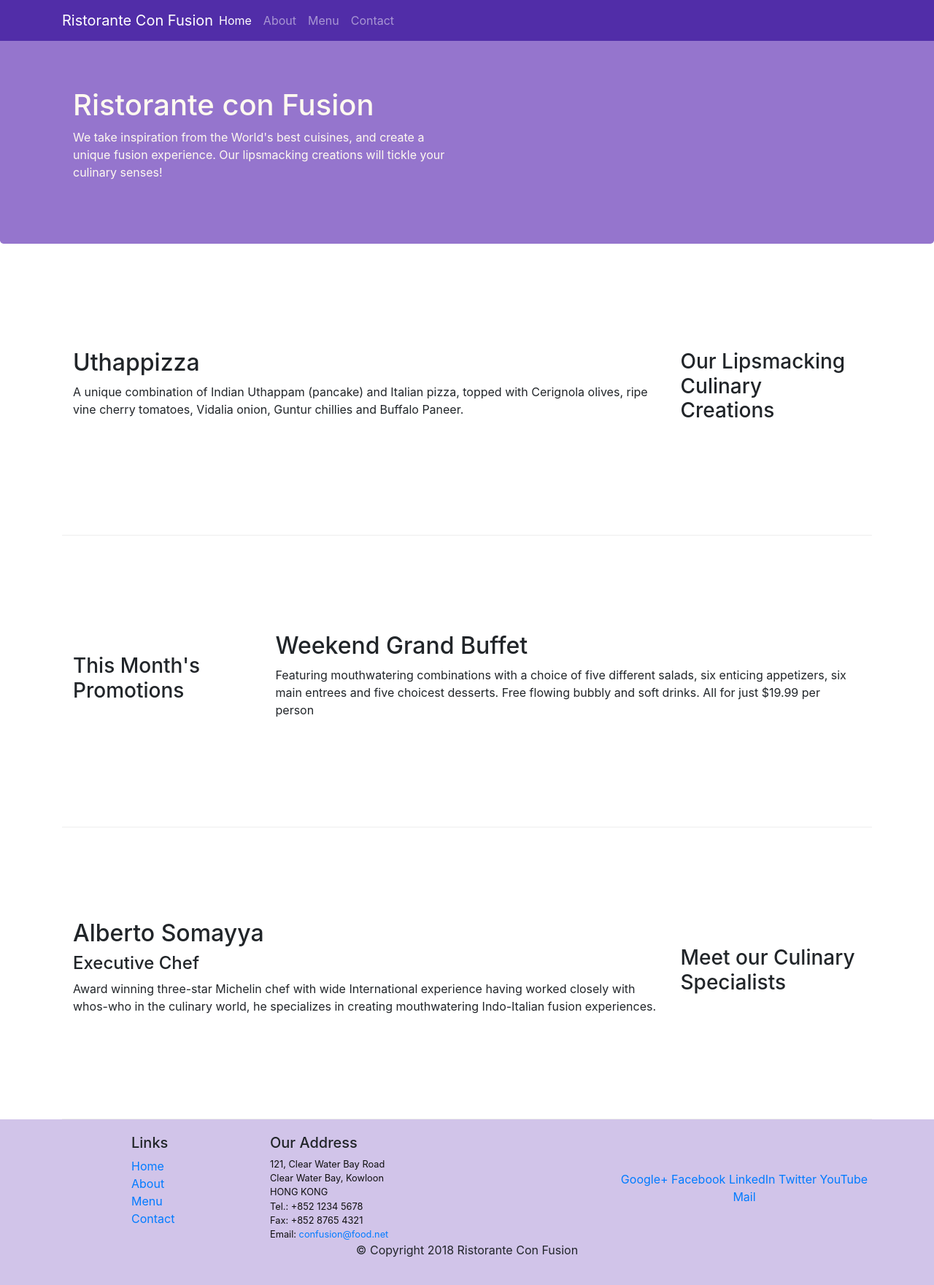
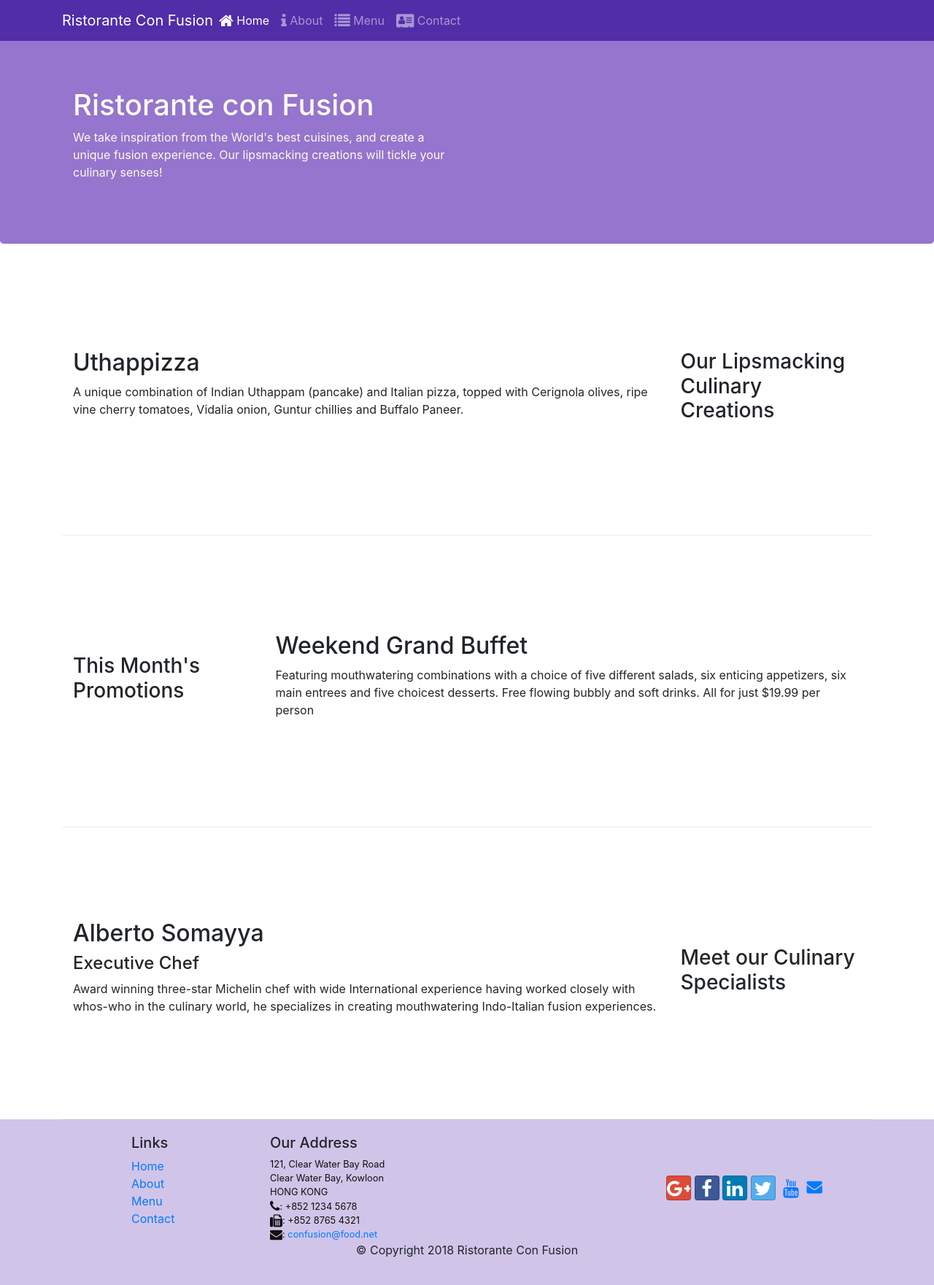
Before and after one commit to anushkaWeerasekarage/bootstrap4-Exercise, a website: page index.html in a window 1280 px wide. Shown: the whole page at 73% size. Drawn offline with nearby package versions, Linux system fonts and the light colour scheme.

Commit message:
icon font

```diff
--- a/index.html
+++ b/index.html
@@ -9,7 +9,10 @@
 
      <!-- Bootstrap CSS -->
      <link rel="stylesheet" href="node_modules/bootstrap/dist/css/bootstrap.min.css">
-     <link rel="stylesheet" href="css/styles.css">
+     <link rel="stylesheet" href="node_modules/font-awesome/css/font-awesome.min.css">
+     <link rel="stylesheet" href="node_modules/bootstrap-social/bootstrap-social.css">
+     <link rel="stylesheet" href="css/styles.css" type="text/css">
+
      <title>Ristorante Con Fusion</title>
 </head>
 
@@ -22,10 +25,10 @@
             <a class="navbar-brand mr-auto" href="#">Ristorante Con Fusion</a>
             <div class="collapse navbar-collapse" id="Navbar">
                     <ul class="navbar-nav mr-auto">
-                            <li class="nav-item active"><a class="nav-link" href="#">Home</a></li>
-                            <li class="nav-item"><a class="nav-link" href="./aboutus.html">About</a></li>
-                            <li class="nav-item"><a class="nav-link" href="#">Menu</a></li>
-                            <li class="nav-item"><a class="nav-link" href="#">Contact</a></li>
+                            <li class="nav-item active"><a class="nav-link" href="#"><span class="fa fa-home fa-lg"></span> Home</a></li>
+                            <li class="nav-item"><a class="nav-link" href="./aboutus.html"><span class="fa fa-info fa-lg"></span> About</a></li>
+                            <li class="nav-item"><a class="nav-link" href="#"><span class="fa fa-list fa-lg"></span> Menu</a></li>
+                            <li class="nav-item"><a class="nav-link" href="#"><span class="fa fa-address-card fa-lg"></span> Contact</a></li>
                         </ul>
             </div>
 
@@ -96,19 +99,19 @@
 		              121, Clear Water Bay Road<br>
 		              Clear Water Bay, Kowloon<br>
 		              HONG KONG<br>
-		              Tel.: +852 1234 5678<br>
-		              Fax: +852 8765 4321<br>
-		              Email: <a href="mailto:confusion@food.net">confusion@food.net</a>
+		              <i class="fa fa-phone fa-lg"></i>: +852 1234 5678<br>
+		              <i class="fa fa-fax fa-lg"></i>: +852 8765 4321<br>
+		              <i class="fa fa-envelope fa-lg"></i>: <a href="mailto:confusion@food.net">confusion@food.net</a>
 		           </address>
                 </div>
                 <div class="col-12 col-sm-4 align-self-center">
                     <div class="text-center">
-                        <a href="http://google.com/+">Google+</a>
-                        <a href="http://www.facebook.com/profile.php?id=">Facebook</a>
-                        <a href="http://www.linkedin.com/in/">LinkedIn</a>
-                        <a href="http://twitter.com/">Twitter</a>
-                        <a href="http://youtube.com/">YouTube</a>
-                        <a href="mailto:">Mail</a>
+                        <a class="btn btn-social-icon btn-google" href="http://google.com/+"><i class="fa fa-google-plus fa-lg"></i></a>
+                        <a class="btn btn-social-icon btn-facebook" href="http://www.facebook.com/profile.php?id="><i class="fa fa-facebook fa-lg"></i></a>
+                        <a class="btn btn-social-icon btn-linkedin" href="http://www.linkedin.com/in/"><i class="fa fa-linkedin fa-lg"></i></a>
+                        <a class="btn btn-social-icon btn-twitter" href="http://twitter.com/"><i class="fa fa-twitter fa-lg"></i></a>
+                        <a class="btn btn-social-icon btn-youtube" href="http://youtube.com/"><i class="fa fa-youtube fa-lg"></i></a>
+                        <a href="mailto:"><i class="fa fa-envelope fa-lg"></i></a>
                     </div>
                 </div>
            </div>
--- a/package.json
+++ b/package.json
@@ -15,6 +15,8 @@
   },
   "dependencies": {
     "bootstrap": "^4.1.0",
+    "bootstrap-social": "^5.1.1",
+    "font-awesome": "^4.7.0",
     "jquery": "^3.3.1",
     "popper.js": "^1.12.9"
   }
```
Also changed, not shown: aboutus.html (+15 -13 lines), 1 other file.
